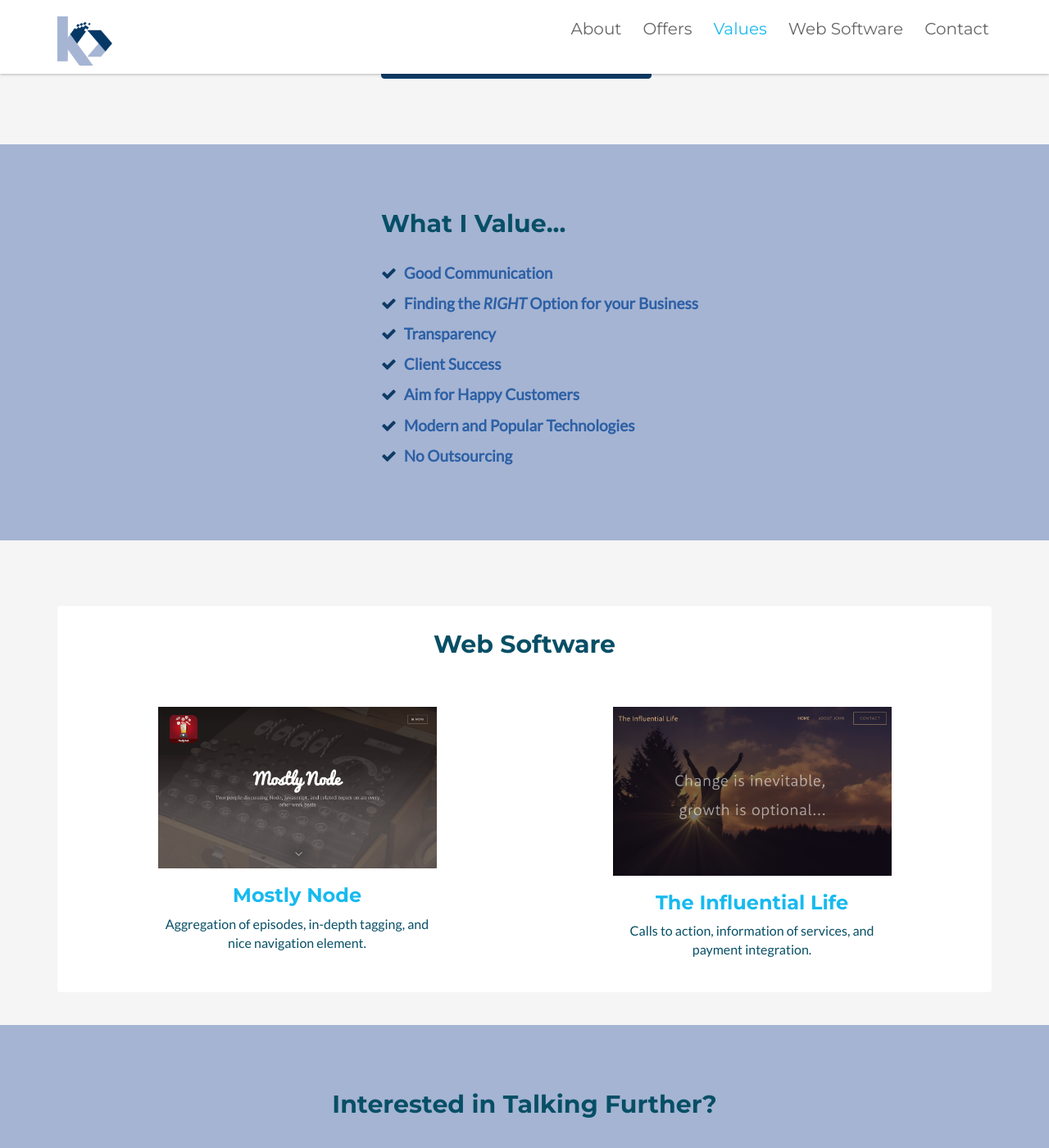
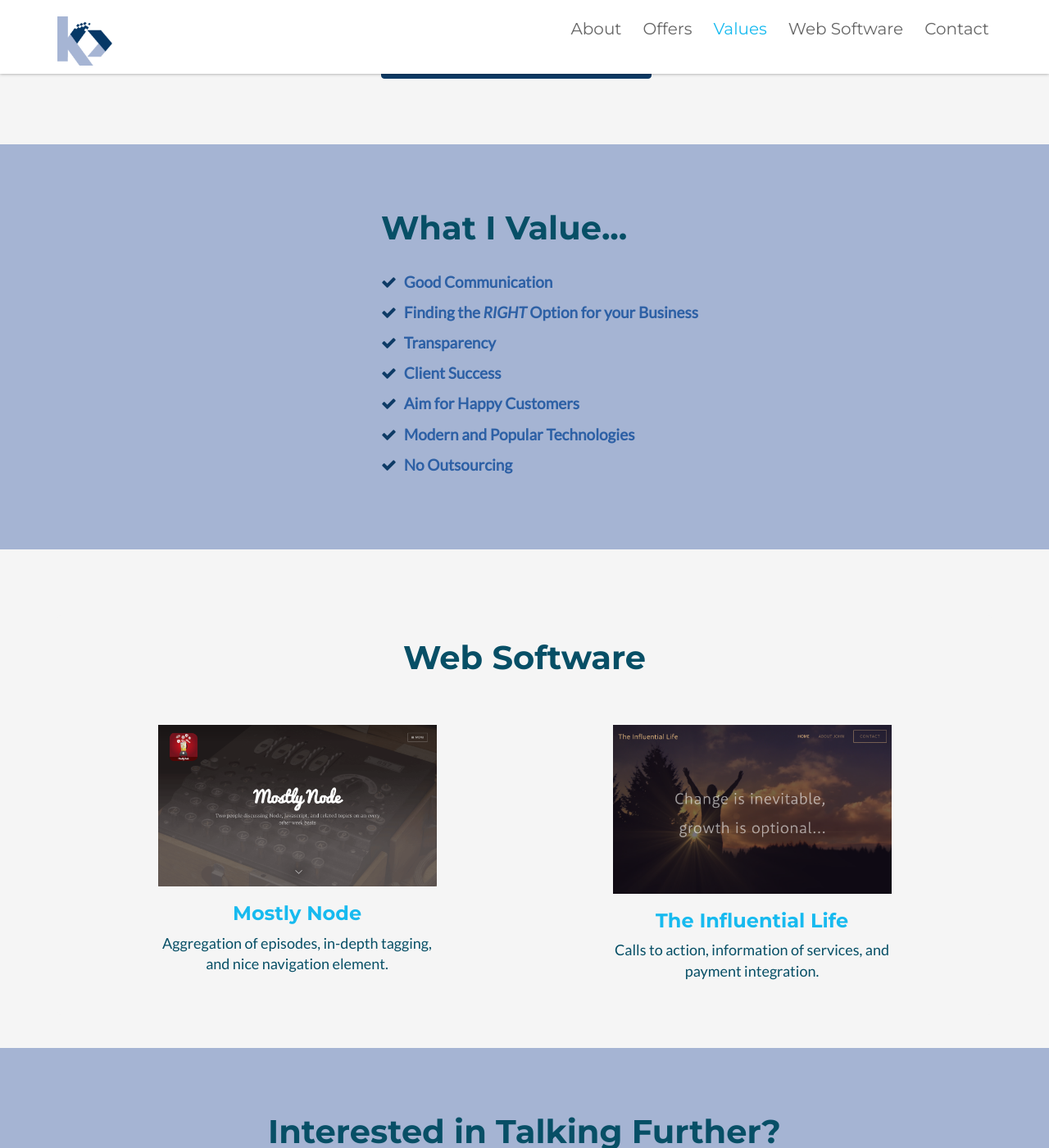
Before and after one commit to kickinbahkproductions/kickinbahkproductions-dev, a Jekyll site: the page built from index.html, in a window 1280 px wide and 1400 px high, scrolled down 2107 px. Shown: the whole window at 82% size. Built offline with Jekyll 4.4.1, drawn with Linux system fonts in a browser that asks for light colours; a style sheet for code colours, icons or effects is not loaded.

Commit message:
remove white box around web examples, change font sizes of titles

```diff
--- a/public/css/styles.css
+++ b/public/css/styles.css
@@ -331,6 +331,7 @@ pre code {
 }
 .values .title {
   color: #074f66;
+  font-size: 40px;
   margin-top: 0;
   margin-bottom: 30px;
 }
@@ -355,13 +356,14 @@ pre code {
   background: #f5f5f5;
 }
 .web-software .title {
+  font-size: 40px;
   margin-top: 0;
   margin-bottom: 60px;
   color: #074f66;
 }
 .web-software .web-software-inner {
   max-width: 1200px;
-  background: #fff;
+  background: #f5f5f5;
   padding: 30px;
   -webkit-border-radius: 4px;
   -moz-border-radius: 4px;
@@ -382,7 +384,7 @@ pre code {
 .web-software-content {
   margin: 0 auto;
   color: #074f66;
-  font-size: 16px;
+  font-size: 18px;
 }
 /* ======= Contact Section ======= */
 .contact {
@@ -398,6 +400,7 @@ pre code {
   color: #074f66;
   margin-top: 0;
   margin-bottom: 30px;
+  font-size: 40px;
 }
 .contact .intro {
   margin-bottom: 60px;
```
Also changed, not shown: 1 other file.
